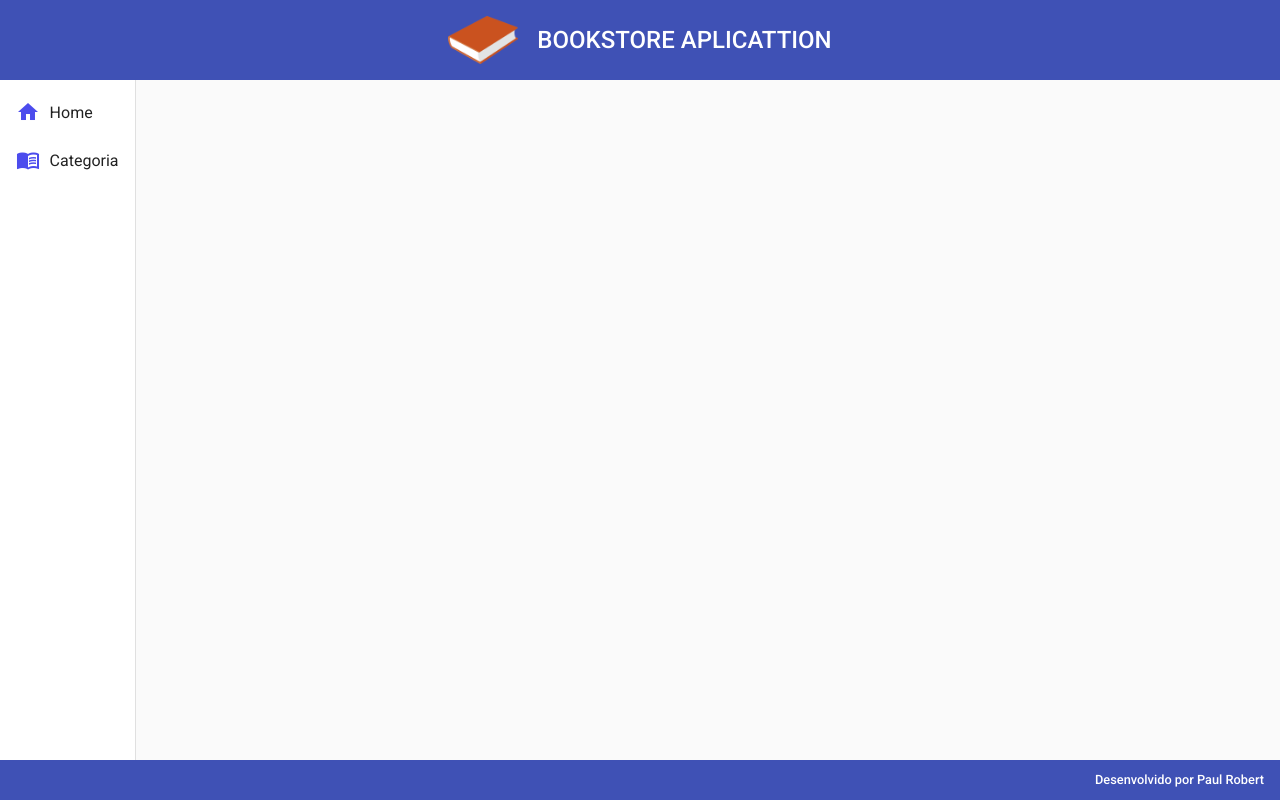
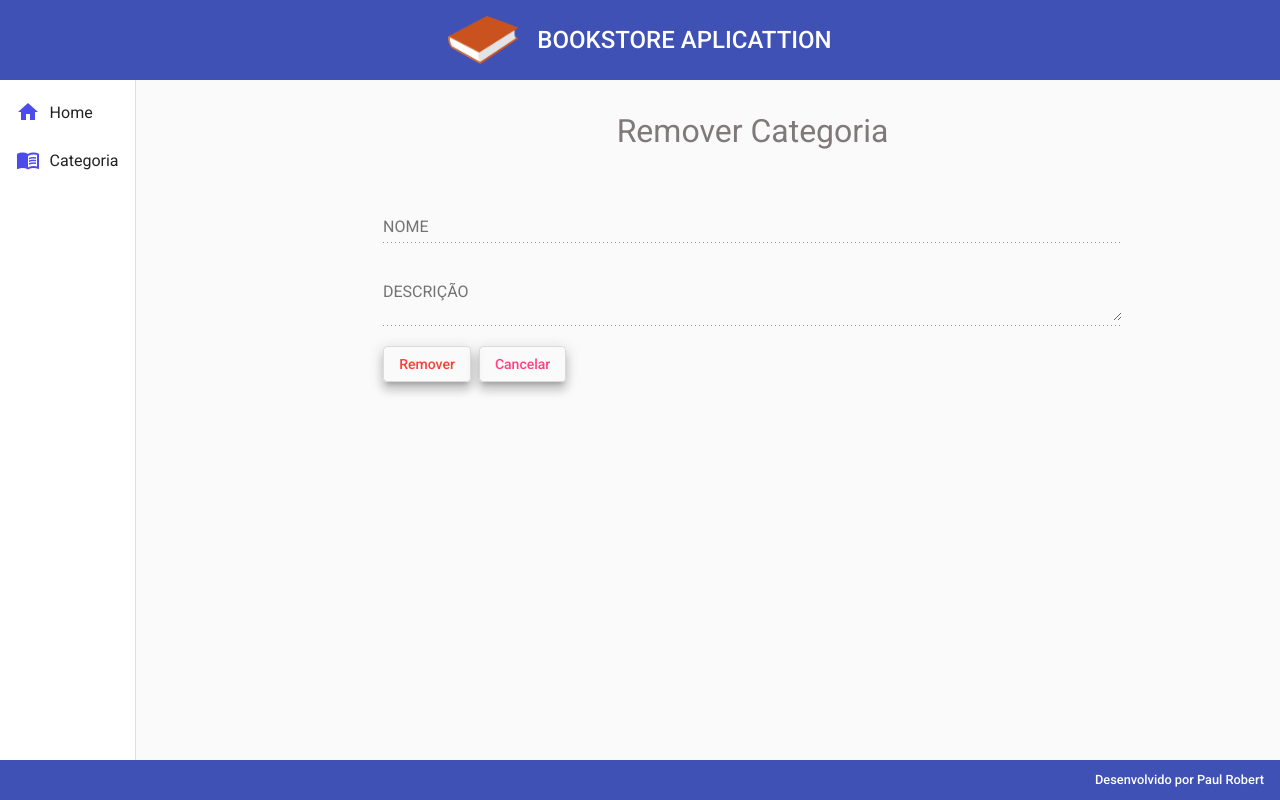
Before and after one commit to prmorais/bookestore-front, an Angular app: page /categorias/delete/1 in a window 1280 px wide. Before the commit this address led to /. Built offline with nearby package versions, Linux system fonts and the light colour scheme; no server answers.

Commit message:
Implementando componente CategoriaDelete e suas funcionalidades

```diff
--- a/src/app/app.module.ts
+++ b/src/app/app.module.ts
@@ -24,6 +24,7 @@
 import { HomeComponent } from './components/views/home/home.component';
 import { CategoriaReadComponent } from './components/views/categoria/categoria-read/categoria-read.component';
 import { CategoriaCreateComponent } from './components/views/categoria/categoria-create/categoria-create.component';
+import { CategoriaDeleteComponent } from './components/views/categoria/categoria-delete/categoria-delete.component';
 
 @NgModule({
   declarations: [
@@ -34,6 +35,7 @@
     HomeComponent,
     CategoriaReadComponent,
     CategoriaCreateComponent,
+    CategoriaDeleteComponent,
   ],
   imports: [
     BrowserModule,
--- a/src/app/components/views/categoria/categoria-create/categoria-create.component.ts
+++ b/src/app/components/views/categoria/categoria-create/categoria-create.component.ts
@@ -26,7 +26,8 @@
     this.service.create(this.categoria)
       .subscribe(data => {
         this.service.message(`Categoria ${data.nome} criada com sucesso.`);
-        this.router.navigate(['categorias'])
+        // this.router.navigate(['categorias'])
+        this.cancel();
       }, err => {
         for (let i = 0; i < err.error.errors.length; i++){
           this.service.message(err.error.errors[i].message);
--- /dev/null
+++ b/src/app/components/views/categoria/categoria-delete/categoria-delete.component.css
@@ -0,0 +1,20 @@
+form {
+  text-align: center;
+  width: 70%;
+  margin: 2rem auto 0 auto;
+}
+
+h1 {
+  font-size: 2rem;
+  font-weight: initial;
+  margin-bottom: 3rem;
+  color: #7f7979;
+}
+
+.form {
+  width: 100%;
+}
+
+.buttons {
+  text-align: start;
+}
--- /dev/null
+++ b/src/app/components/views/categoria/categoria-delete/categoria-delete.component.html
@@ -0,0 +1,44 @@
+<form>
+  <h1>Remover Categoria</h1>
+
+  <mat-form-field class="form">
+    <mat-label>NOME</mat-label>
+    <label>
+      <input
+        [(ngModel)]="categoria.nome"
+        matInput
+        type="text"
+        name="nome"
+        disabled />
+    </label>
+  </mat-form-field>
+
+  <mat-form-field class="form">
+    <mat-label>DESCRIÇÃO</mat-label>
+    <label>
+      <textarea
+        [(ngModel)]="categoria.descricao"
+        matInput
+        type="text"
+        name="descricao"
+        disabled>
+      </textarea>
+    </label>
+  </mat-form-field>
+
+  <div class="buttons">
+    <button
+      (click)="remover()"
+      mat-stroked-button color="warn"
+      class="mat-elevation-z8"
+      style="margin-right: .5rem">
+      Remover
+    </button>
+    <button
+      (click)="cancel()"
+      mat-stroked-button color="accent"
+      class="mat-elevation-z8">
+      Cancelar
+    </button>
+  </div>
+</form>
--- /dev/null
+++ b/src/app/components/views/categoria/categoria-delete/categoria-delete.component.ts
@@ -0,0 +1,55 @@
+import { Component, OnInit } from '@angular/core';
+import {ActivatedRoute, Router} from "@angular/router";
+import {CategoriaService} from "../categoria.service";
+import {CategoriaModel} from "../categoria.model";
+
+@Component({
+  selector: 'app-categoria-delete',
+  templateUrl: './categoria-delete.component.html',
+  styleUrls: ['./categoria-delete.component.css']
+})
+export class CategoriaDeleteComponent implements OnInit {
+
+  categoria: CategoriaModel = {
+    id: '',
+    nome: '',
+    descricao: ''
+  }
+
+  constructor(private service: CategoriaService,
+              private router: Router,
+              private activateRouter: ActivatedRoute) { }
+
+  ngOnInit(): void {
+    this.categoria.id = this.activateRouter.snapshot.params.id;
+    this.findCategoriaById();
+  }
+
+  findCategoriaById(): void {
+    this.categoria.id &&
+    this.service.findCategoriaById(this.categoria.id)
+      .subscribe(data => {
+        this.categoria = data;
+      })
+  }
+
+  remover(): void {
+    this.categoria.id &&
+      this.service.delete(this.categoria.id)
+        .subscribe(() => {
+          this.service.message(`Categoria ${this.categoria.nome} removida com sucesso!`)
+          this.cancel();
+        }, err => {
+          this.service.message(err.error.error);
+        });
+  }
+
+  cancel(): void {
+    this.router.navigate(['categorias']);
+  }
+
+  delete() {
+
+  }
+
+}
--- a/src/app/components/views/categoria/categoria-read/categoria-read.component.html
+++ b/src/app/components/views/categoria/categoria-read/categoria-read.component.html
@@ -52,7 +52,7 @@
           <a href="#" style="color: #006400">
             <i class="material-icons">edit</i>
           </a>
-          <a href="#" style="margin-left: 1rem; color: crimson" >
+          <a routerLink="delete/{{row.id}}" style="margin-left: 1rem; color: #dc143c" >
             <i class="material-icons">delete</i>
           </a>
         </td>
--- a/src/app/components/views/categoria/categoria-read/categoria-read.component.ts
+++ b/src/app/components/views/categoria/categoria-read/categoria-read.component.ts
@@ -29,7 +29,7 @@
   }
 
   novaCategoria() {
-    this.router.navigate(['categoria/create']);
+    this.router.navigate(['categorias/create']);
   }
 
 }
--- a/src/app/components/views/categoria/categoria.service.ts
+++ b/src/app/components/views/categoria/categoria.service.ts
@@ -10,16 +10,26 @@
 })
 export class CategoriaService {
 
-  url = `${environment.baseUrl}/categorias`
+  baseUrl = `${environment.baseUrl}/categorias`
 
   constructor(private http: HttpClient, private snack: MatSnackBar) { }
 
   findAllCategorias(): Observable<CategoriaModel[]> {
-    return this.http.get<CategoriaModel[]>(this.url)
+    return this.http.get<CategoriaModel[]>(this.baseUrl)
+  }
+
+  findCategoriaById(id: String): Observable<CategoriaModel> {
+    const url = `${this.baseUrl}/${id}`
+    return this.http.get<CategoriaModel>(url);
   }
 
   create(categoria: CategoriaModel): Observable<CategoriaModel> {
-    return this.http.post<CategoriaModel>(this.url, categoria);
+    return this.http.post<CategoriaModel>(this.baseUrl, categoria);
+  }
+
+  delete(id: String): Observable<void> {
+    const url = `${this.baseUrl}/${id}`;
+    return this.http.delete<void>(url);
   }
 
   message(str: String): void {
```
Also changed, not shown: src/app/app-routing.module.ts (+6 -1 lines).
